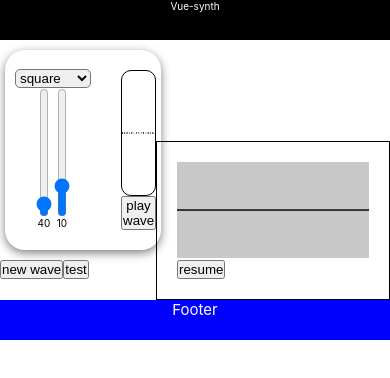
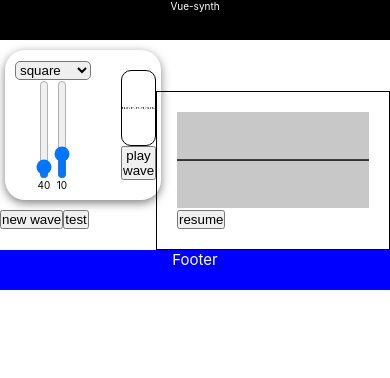
Before and after one commit to guillermoVicenteGonzalez/vue-synth, a Vue app in the folder vue-synth/: page /test in a window 390 px wide. Both pictures are taken after a click on the button "new wave". Shown: the top 378 px of the page. Built offline with nearby package versions, Linux system fonts and the light colour scheme.

Commit message:
responsive cards

```diff
--- a/vue-synth/src/components/Waves/MainWaveCanvas.vue
+++ b/vue-synth/src/components/Waves/WaveAnalyzer.vue
@@ -1,67 +1,7 @@
 <template>
   <canvas ref="myCanvas"></canvas>
-  <button @click="test">resume</button>
+  <button @click="playSound">resume</button>
 </template>
-
-<!-- <script setup lang="ts">
-import { ref, onMounted, type Ref } from 'vue';
-import Wave from '@/models/wave';
-
-const props = defineProps({
-  waves: {
-    type: Array<Wave>,
-    required: true,
-  },
-});
-
-let myCanvas: Ref = ref();
-let context: CanvasRenderingContext2D;
-let frames: number = 0;
-
-function paintMainWave(waves: Wave[], ctx: CanvasRenderingContext2D, step: number = 0): Boolean {
-  if (!Array.isArray(waves) || waves.length == 0) {
-    return false;
-  }
-
-  let height: number = ctx.canvas.height;
-  let length: number = ctx.canvas.width;
-  let middle: number = height / 2;
-  ctx.clearRect(0, 0, length, height);
-  ctx.beginPath();
-
-  let wavePoints = Wave.addWaves(waves, length, step);
-  if (wavePoints.length == 0) {
-    return false;
-  }
-
-  wavePoints.forEach((y, x) => {
-    ctx.lineTo(x, middle + y);
-  });
-
-  ctx.stroke();
-  return true;
-}
-
-function animateWave() {
-  frames += 0.1;
-  let ctx: CanvasRenderingContext2D = myCanvas.value.getContext('2d');
-  if (ctx != undefined) {
-    paintMainWave(props.waves, ctx, frames);
-  }
-
-  if (frames > 10000000) {
-    frames = 0;
-  }
-
-  window.requestAnimationFrame(animateWave);
-}
-
-onMounted(() => {
-  context = myCanvas.value.getContext('2d');
-  paintMainWave(props.waves, context);
-  window.requestAnimationFrame(animateWave);
-});
-</script> -->
 
 <script setup lang="ts">
 import { ref, onMounted, type Ref } from 'vue';
@@ -123,6 +63,10 @@ function draw() {
   context.stroke();
 }
 
+function playSound() {
+  props.sourceCtx.state == 'running' ? props.sourceCtx.suspend() : props.sourceCtx.resume();
+}
+
 function test() {
   props.sourceCtx.resume();
   console.log(props.sourceCtx);
--- a/vue-synth/src/views/TestView.vue
+++ b/vue-synth/src/views/TestView.vue
@@ -28,7 +28,8 @@
     </template>
 
     <template #body>
-      <MainWaveCanvas :source-ctx="mainContext" :source="merger"></MainWaveCanvas>
+      <!-- <MainWaveCanvas :source-ctx="mainContext" :source="merger"></MainWaveCanvas> -->
+      <WaveAnalyzer :source-ctx="mainContext" :source="merger"></WaveAnalyzer>
     </template>
 
     <template #footer>
@@ -39,10 +40,10 @@
 
 <script setup lang="ts">
 import Wave from '@/models/wave';
-import MainWaveCanvas from '@/components/Waves/MainWaveCanvas.vue';
 import WaveCard from '../widgets/WaveCard.vue';
 import MainLayout from '@/Layouts/MainLayout.vue';
 import { onMounted, ref, type Ref } from 'vue';
+import WaveAnalyzer from '@/components/Waves/WaveAnalyzer.vue';
 
 type oscillatorItem = {
   osc: OscillatorNode;
--- a/vue-synth/src/widgets/WaveCard.vue
+++ b/vue-synth/src/widgets/WaveCard.vue
@@ -97,8 +97,8 @@ onMounted(() => {
 </script>
 
 <style scoped lang="scss">
-$card-width: 40rem;
-$card-height: 20rem;
+$card-width: 30rem;
+$card-height: 15rem;
 $card-padding: 2rem;
 
 .waveCard {
@@ -125,6 +125,7 @@ $card-padding: 2rem;
   }
 
   &__controls {
+    max-height: 100%;
     display: flex;
     margin: 0 2rem;
   }
```
